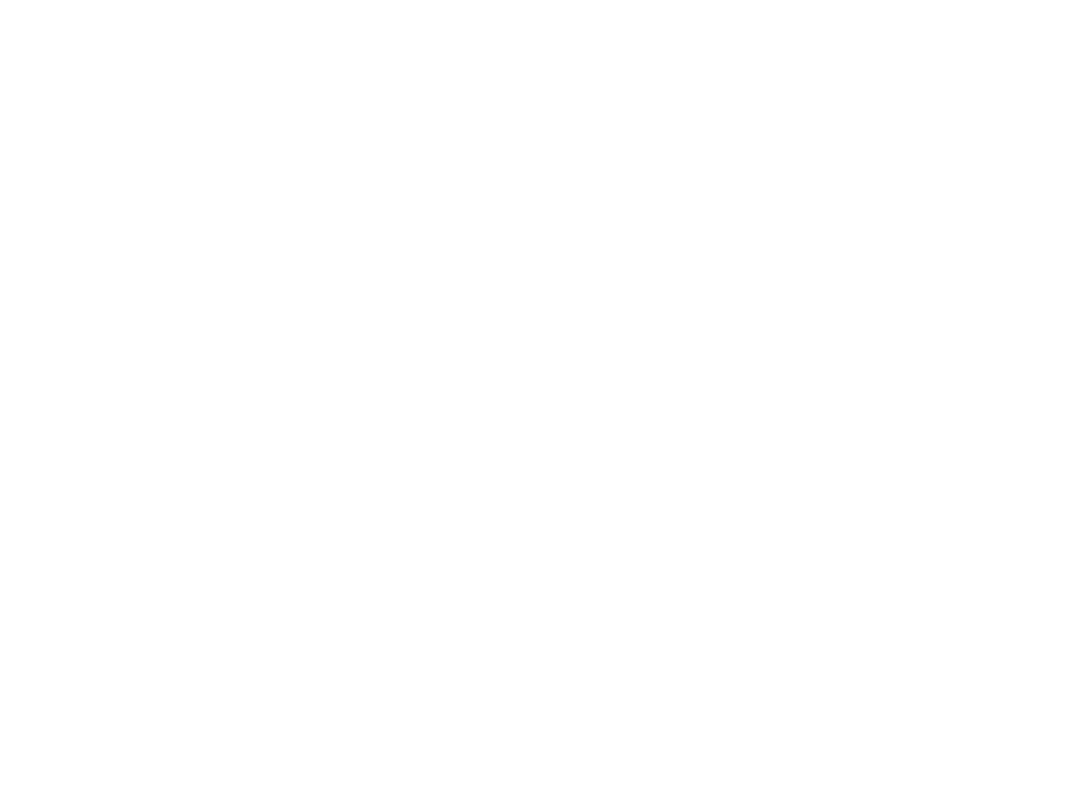
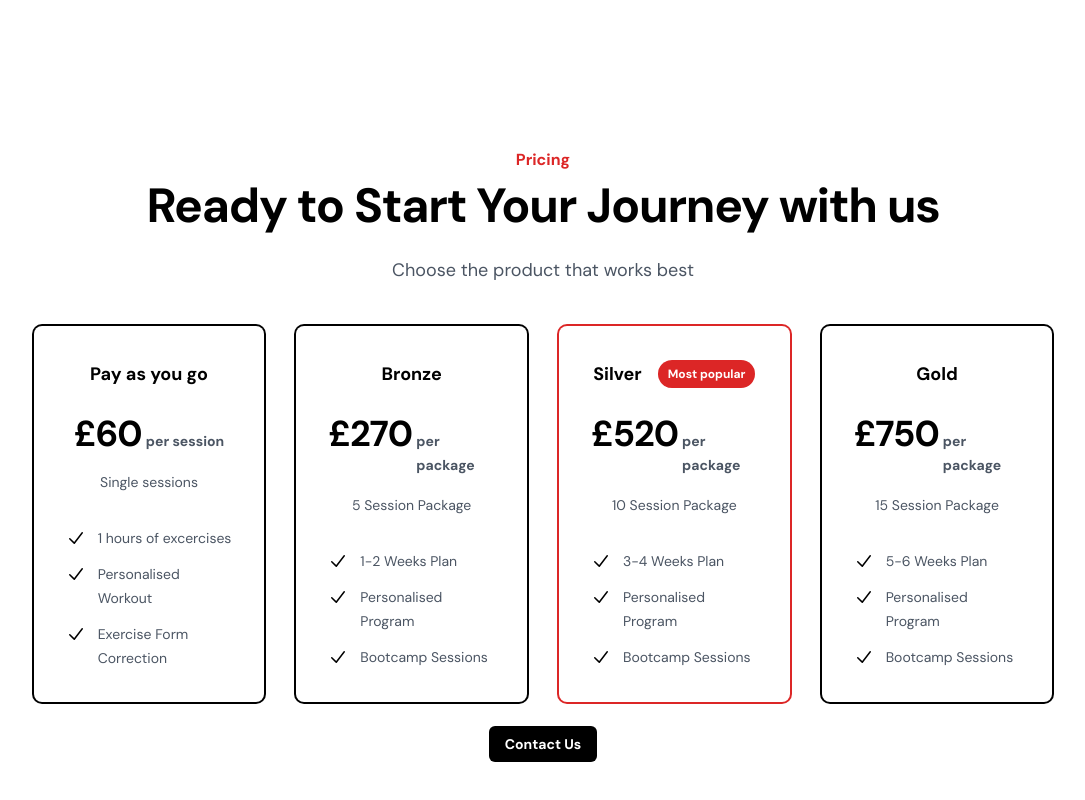
Before and after one commit to pirasanthan-jesugeevegan/client-the-studio-en4, a React (Vite) app: page / in a window 1280 px wide. Shown: the part 3635-4435 px from the top of the page, without its empty margins (97-1182 px from the left). Before the commit the page ends 3605 px from the top, so only its background shows below. Built offline with nearby package versions, Linux system fonts and the light colour scheme.

Commit message:
feat: Add Price component to App

```diff
--- a/src/App.tsx
+++ b/src/App.tsx
@@ -4,6 +4,7 @@ import Navbar from '@/Components/Nav';
 import Hero from './Components/Hero';
 import Benefits from './Components/Benefits';
 import About from './Components/About';
+import Price from './Components/Price';
 
 export const App = () => {
   const [selectedPage, setSelectedPage] = useState<SelectedPage>(
@@ -34,6 +35,7 @@ export const App = () => {
       <Hero setSelectedPage={setSelectedPage} />
       <Benefits setSelectedPage={setSelectedPage} />
       <About />
+      <Price />
     </div>
   );
 };
--- /dev/null
+++ b/src/Components/Price.tsx
@@ -0,0 +1,172 @@
+import React from 'react';
+
+const DATA = [
+  {
+    package: 'Pay as you go',
+    sessions: 'Single sessions',
+    investment: '£60',
+    per_session: '£60',
+    popular: false,
+    details: [
+      {
+        detail: '1 hours of excercises',
+      },
+      {
+        detail: 'Personalised Workout',
+      },
+      {
+        detail: 'Exercise Form Correction',
+      },
+    ],
+  },
+  {
+    package: 'Bronze',
+    sessions: '5 Session Package',
+    investment: '£270',
+    per_session: '£54',
+    popular: false,
+    details: [
+      {
+        detail: '1-2 Weeks Plan',
+      },
+      {
+        detail: 'Personalised Program',
+      },
+      {
+        detail: 'Bootcamp Sessions',
+      },
+    ],
+  },
+  {
+    package: 'Silver',
+    sessions: '10 Session Package',
+    investment: '£520',
+    per_session: '£52',
+    popular: true,
+    details: [
+      {
+        detail: '3-4 Weeks Plan',
+      },
+      {
+        detail: 'Personalised Program',
+      },
+      {
+        detail: 'Bootcamp Sessions',
+      },
+    ],
+  },
+  {
+    package: 'Gold',
+    sessions: '15 Session Package',
+    investment: '£750',
+    per_session: '£50',
+    popular: false,
+    details: [
+      {
+        detail: '5-6 Weeks Plan',
+      },
+      {
+        detail: 'Personalised Program',
+      },
+      {
+        detail: 'Bootcamp Sessions',
+      },
+    ],
+  },
+];
+const Price = () => {
+  return (
+    <section id="pricing" className="mx-auto min-h-full w-5/6 py-[10rem]">
+      <div className="lg:px-8 mx-auto mt-4 max-w-7xl pb-20 md:px-6">
+        <div className="mx-auto max-w-4xl text-center">
+          <h1 className="text-base font-semibold leading-7 text-red-600">
+            Pricing
+          </h1>
+          <p className="mt-2 text-4xl font-bold tracking-tight text-black sm:text-5xl">
+            Ready to Start Your Journey with us
+          </p>
+        </div>
+        <p className="mx-auto mt-6 max-w-2xl text-center text-lg leading-8 text-gray-600">
+          Choose the product that works best
+        </p>
+
+        <div className="lg:mx-0 lg:max-w-none lg:grid-cols-4 isolate mx-auto mt-10 grid gap-8 md:grid-cols-4">
+          {DATA.map((item, i) => {
+            return (
+              <div
+                className={`ring-2 ${
+                  item.popular ? 'ring-red-600' : 'ring-black'
+                } xl:p-10 rounded-lg p-8`}
+                key={i}
+              >
+                <div className="flex items-center justify-center gap-x-4">
+                  <h2
+                    id="product1"
+                    className="text-lg font-semibold leading-8 text-black"
+                  >
+                    {item.package}
+                  </h2>
+                  {item.popular && (
+                    <p className="rounded-full bg-red-600 px-2.5 py-1 text-xs font-semibold leading-5 text-white">
+                      Most popular
+                    </p>
+                  )}
+                </div>
+                <p className="mt-6 flex items-baseline justify-center gap-x-1">
+                  <span className="text-4xl font-bold tracking-tight text-black">
+                    {item.investment}
+                  </span>
+                  <span className="text-sm font-semibold leading-6 text-gray-600">
+                    {item.package === 'Pay as you go'
+                      ? 'per session'
+                      : 'per package'}
+                  </span>
+                </p>{' '}
+                <p className="mt-4 text-center text-sm leading-6 text-gray-600">
+                  {item.sessions}
+                </p>
+                <ul
+                  role="list"
+                  className="xl:mt-10 mt-8 space-y-3 text-sm leading-6 text-gray-600"
+                >
+                  {item.details &&
+                    item.details.map((detail, i) => {
+                      return (
+                        <li className="flex gap-x-3" key={i}>
+                          <svg
+                            xmlns="http://www.w3.org/2000/svg"
+                            viewBox="0 0 20 20"
+                            fill="currentColor"
+                            aria-hidden="true"
+                            className="h-6 w-5 flex-none text-black"
+                          >
+                            <path
+                              fillRule="evenodd"
+                              d="M16.704 4.153a.75.75 0 01.143 1.052l-8 10.5a.75.75 0 01-1.127.075l-4.5-4.5a.75.75 0 011.06-1.06l3.894 3.893 7.48-9.817a.75.75 0 011.05-.143z"
+                              clipRule="evenodd"
+                            ></path>
+                          </svg>
+                          {detail.detail}
+                        </li>
+                      );
+                    })}
+                </ul>
+              </div>
+            );
+          })}
+        </div>
+        <div className="flex justify-center">
+          <a
+            href="/order"
+            aria-describedby="product1"
+            className="mt-6 w-auto rounded-md bg-black py-1.5 px-4 text-center text-sm font-semibold leading-6 text-white hover:bg-black/80 focus-visible:outline focus-visible:outline-2 focus-visible:outline-offset-2 focus-visible:outline-white"
+          >
+            Contact Us
+          </a>
+        </div>
+      </div>
+    </section>
+  );
+};
+
+export default Price;
```
